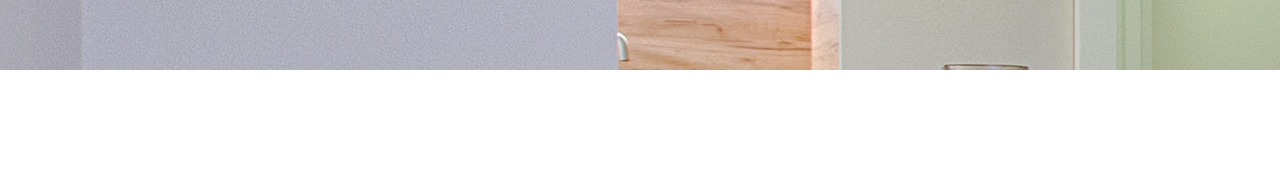
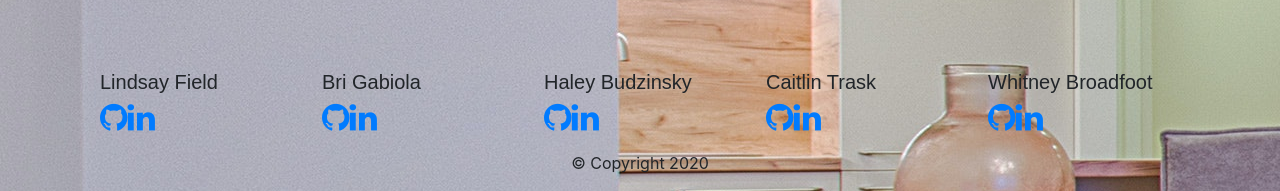
Before and after one commit to BriGab/Quarantivities, a React (Create React App) app in the folder client/: page /home in a window 1280 px wide. Shown: the part 1173-1364 px from the top of the page. Before the commit the page ends 1243 px from the top, so only its background shows below. Built offline with nearby package versions, Linux system fonts and the light colour scheme; no server answers; a web font is replaced by a local one.

Commit message:
got initial footer on page

```diff
--- a/client/public/index.html
+++ b/client/public/index.html
@@ -20,7 +20,7 @@
     Our APP!
   </noscript>
   <div id="root"></div>
-
+  <link href="https://maxcdn.bootstrapcdn.com/font-awesome/4.7.0/css/font-awesome.min.css" rel="stylesheet" />
   <script src="https://code.jquery.com/jquery-3.4.1.slim.min.js" integrity="sha384-J6qa4849blE2+poT4WnyKhv5vZF5SrPo0iEjwBvKU7imGFAV0wwj1yYfoRSJoZ+n" crossorigin="anonymous"></script>
 <script src="https://cdn.jsdelivr.net/npm/popper.js@1.16.0/dist/umd/popper.min.js" integrity="sha384-Q6E9RHvbIyZFJoft+2mJbHaEWldlvI9IOYy5n3zV9zzTtmI3UksdQRVvoxMfooAo" crossorigin="anonymous"></script>
 <script src="https://stackpath.bootstrapcdn.com/bootstrap/4.4.1/js/bootstrap.min.js" integrity="sha384-wfSDF2E50Y2D1uUdj0O3uMBJnjuUD4Ih7YwaYd1iqfktj0Uod8GCExl3Og8ifwB6" crossorigin="anonymous"></script>
--- /dev/null
+++ b/client/src/components/Footer/index.js
@@ -0,0 +1,145 @@
+// import React from 'react';
+// import { Nav, Row, Navbar, Col } from "react-bootstrap";
+// import "./style.css"
+
+// function Footer() {
+//     return (
+// {/* <div>
+// <Navbar collapseOnSelect expand="lg" className="footer">
+//   <Navbar.Toggle aria-controls="responsive-navbar-nav" />
+//   <Navbar.Collapse id="responsive-navbar-nav">
+//     <Row>
+//         <Col className="col-md">
+//             <Nav className="mr-auto name">
+//                 <h4>Lindsay Field</h4>
+//             </Nav>
+//             <Row>
+//             <Nav.Link className="github" href="https://github.com/LMField82" target="blank"><i className="fa fa-github fa-x"></i>
+//             </Nav.Link>
+//             <Nav.Link className="linkedin" href="https://www.linkedin.com/in/lindsay-field-24496b119/" target="blank"><i className="fa fa-linkedin fa-x"></i>
+//             </Nav.Link>
+//             </Row>
+//         </Col>
+//         <Col className="col-md">
+//             <Nav className="mr-auto name">
+//                 <h4>Bri Gabiola</h4>
+//             </Nav>
+//         </Col>
+//         <Col className="col-md">
+//             <Nav className="mr-auto name">
+//                 <h4>Haley Budzinsky</h4>
+//             </Nav>
+//         </Col>
+//         <Col className="col-md">
+//             <Nav className="mr-auto name">
+//                 <h4>Caitlin Trask</h4>
+//             </Nav>
+//         </Col>
+//         <Col className="col-md">
+//             <Nav className="mr-auto name">
+//                 <h4>Whitney Broadfoot</h4>
+//             </Nav>
+//         </Col>
+//     </Row>
+//   </Navbar.Collapse>
+// </Navbar>
+// <Navbar>
+// <Row className="bottom-footer">
+//         <Col className="col-md-12">
+//             <div className="footer-copyright text-center py-3">© 2020 Quarantivities</div>
+//         </Col>
+//     </Row>
+// </Navbar>
+// </div> */}
+
+
+
+
+
+
+
+
+
+
+
+
+
+
+//     )
+// }
+// export default Footer;
+
+
+import React from "react";
+import { MDBCol, MDBContainer, MDBRow, MDBFooter } from "mdbreact";
+
+const Footer = () => {
+  return (
+    <MDBFooter id="footer" className="footer container-fluid font-small">
+      <MDBContainer fluid className="text-center text-md-left">
+        <MDBRow className="footer-row">
+          <MDBCol>
+            <h5 className="title">Lindsay Field</h5>
+          </MDBCol>
+          <MDBCol>
+            <h5 className="title">Bri Gabiola</h5>
+          </MDBCol>
+          <MDBCol>
+            <h5 className="title">Haley Budzinsky</h5>
+          </MDBCol>
+          <MDBCol>
+            <h5 className="title">Caitlin Trask</h5>
+          </MDBCol>
+
+          <MDBCol>
+            <h5 className="title">Whitney Broadfoot</h5>
+          </MDBCol>
+        </MDBRow>
+        <MDBRow>
+            <MDBCol>
+            <a className="github" href="https://github.com/LMField82" target="blank"><i className="fa fa-github fa-2x"></i>
+             </a>
+
+             <a className="linkedin" href="https://www.linkedin.com/in/lindsay-field-24496b119/" target="blank"><i className="fa fa-linkedin fa-2x"></i>
+             </a>
+          </MDBCol>
+          <MDBCol>
+            <a className="github" href="https://github.com/LMField82" target="blank"><i className="fa fa-github fa-2x"></i>
+             </a>
+
+             <a className="linkedin" href="https://www.linkedin.com/in/lindsay-field-24496b119/" target="blank"><i className="fa fa-linkedin fa-2x"></i>
+             </a>
+          </MDBCol>
+          <MDBCol>
+            <a className="github" href="https://github.com/LMField82" target="blank"><i className="fa fa-github fa-2x"></i>
+             </a>
+
+             <a className="linkedin" href="https://www.linkedin.com/in/lindsay-field-24496b119/" target="blank"><i className="fa fa-linkedin fa-2x"></i>
+             </a>
+          </MDBCol>
+          <MDBCol>
+            <a className="github" href="https://github.com/LMField82" target="blank"><i className="fa fa-github fa-2x"></i>
+             </a>
+
+             <a className="linkedin" href="https://www.linkedin.com/in/lindsay-field-24496b119/" target="blank"><i className="fa fa-linkedin fa-2x"></i>
+             </a>
+          </MDBCol>
+          <MDBCol>
+            <a className="github" href="https://github.com/LMField82" target="blank"><i className="fa fa-github fa-2x"></i>
+             </a>
+
+             <a className="linkedin" href="https://www.linkedin.com/in/lindsay-field-24496b119/" target="blank"><i className="fa fa-linkedin fa-2x"></i>
+             </a>
+          </MDBCol>
+        </MDBRow>
+      </MDBContainer>
+      <div className="footer-copyright text-center py-3">
+        <MDBContainer fluid>
+          &copy; Copyright 2020
+        </MDBContainer>
+      </div>
+    </MDBFooter>
+  );
+}
+
+export default Footer;
--- /dev/null
+++ b/client/src/components/Footer/style.css
@@ -0,0 +1,89 @@
+#footer {
+    background-color: #B7B6B8;
+    color: black;
+    width: 100%;
+    border: 1px solid black;
+  }
+
+.footer-row {
+    width: 100%;
+}
+
+.footer-copyright {
+    height: 20px;
+    width: 100%;
+}
+
+.title {
+    width: 100%;
+
+}
+
+.fa {
+    padding-right: 15px;
+    display: inline-block;
+}
+
+
+  li {
+    list-style: none;
+  }
+
+  .copy {
+    padding-top: 11px;
+  }
+
+  .social-icons
+  {
+    padding-left:0;
+    margin-bottom:0;
+    list-style:none
+  }
+  .social-icons li
+  {
+    display:inline-block;
+    padding: 4px;
+  }
+
+  .social-icons a{
+    background-color:lavender;
+    color:lightseagreen;
+    font-size:16px;
+    display:inline-block;
+    line-height:44px;
+    width:40px;
+    height:40px;
+    border-radius: 100%;
+    padding-top: 4px;
+    text-align: center;
+    margin-left: 4px;
+    -webkit-transition:all .2s linear;
+    -o-transition:all .2s linear;
+    transition:all .2s linear
+  }
+  .social-icons a:active,.social-icons a:focus,.social-icons a:hover
+  {
+    color:#fff;
+    background-color: gray;
+  }
+  .social-icons.size-sm a
+  {
+    line-height:34px;
+    height:34px;
+    width:34px;
+    font-size:14px
+  }
+  .social-icons a.github:hover
+  {
+    background-color:#495057;
+  }
+
+  .social-icons a.linkedin:hover
+  {
+    background-color:#495057;
+  }
+
+  .footer-icons {
+    margin-left: 16%;
+    height: 45px;
+  }
--- a/client/src/pages/Home.js
+++ b/client/src/pages/Home.js
@@ -1,6 +1,7 @@
 import React, { useState, useEffect, useRef } from "react";
 import API from "../utils/API";
 import Nav from "../components/Nav";
+import Footer from "../components/Footer"
 // import { Link, useParams } from "react-router-dom";
 import "../styles/Home.css"
 import { Container, Card, Button, Row, Col, ListGroup, alertClicked, Modal, handleshow } from "react-bootstrap";
@@ -46,7 +47,7 @@ function Home() {
                     <Col>
                         <Card className="favorites-card">
                             <Card.Body>
-                                <Card.Title className="card-title">TOP 5 MOST LIKED QUARANTIVITIES</Card.Title>
+                                <Card.Title className="card-title">TOP 4 MOST LIKED QUARANTIVITIES</Card.Title>
                                 <CardList className="topFive">
                                     {popularactivity.map(popularactivity => {
                                         return (
@@ -123,6 +124,9 @@ function Home() {
                         </Card.Body>
                     </Card>
                 </Row>
+                <Row>
+                    <Footer />
+                </Row>
             </Container>
         </div>
     )
--- a/package.json
+++ b/package.json
@@ -34,6 +34,7 @@
     "express-session": "^1.17.0",
     "if-env": "^1.0.4",
     "jsonwebtoken": "^8.5.1",
+    "mdbreact": "^4.25.6",
     "moment": "^2.24.0",
     "moment-timezone": "^0.5.28",
     "mongoose": "^5.9.7",
```
Also changed, not shown: 1 other file (tests, documents, lock files or other folders).
